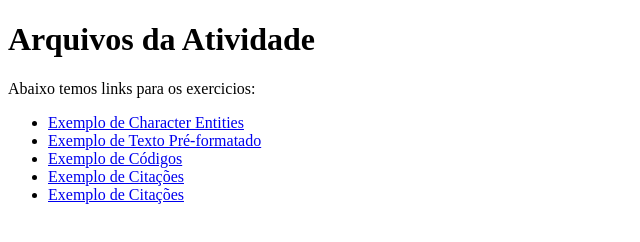
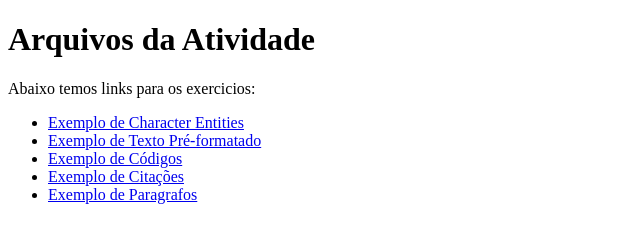
Before and after one commit to nashuatec/site-exercicios, a plain HTML site: page index.html in a window 1280 px wide. Shown: the full height of the page, 0-640 px from the left. Drawn offline with Linux system fonts and the light colour scheme.

Commit message:
Update index.html

```diff
--- a/index.html
+++ b/index.html
@@ -12,7 +12,7 @@
         <li><a href="./texto-pre-formatado.html">Exemplo de Texto Pré-formatado</a></li>
         <li><a href="./codigo.html">Exemplo de Códigos</a></li>
         <li><a href="./citacoes.html">Exemplo de Citações</a></li>
-        <li><a href="./Paragrafos.html">Exemplo de Citações</a></li>
+        <li><a href="./Paragrafos.html">Exemplo de Paragrafos</a></li>
     </ul>
 </body>
 </html>
```
